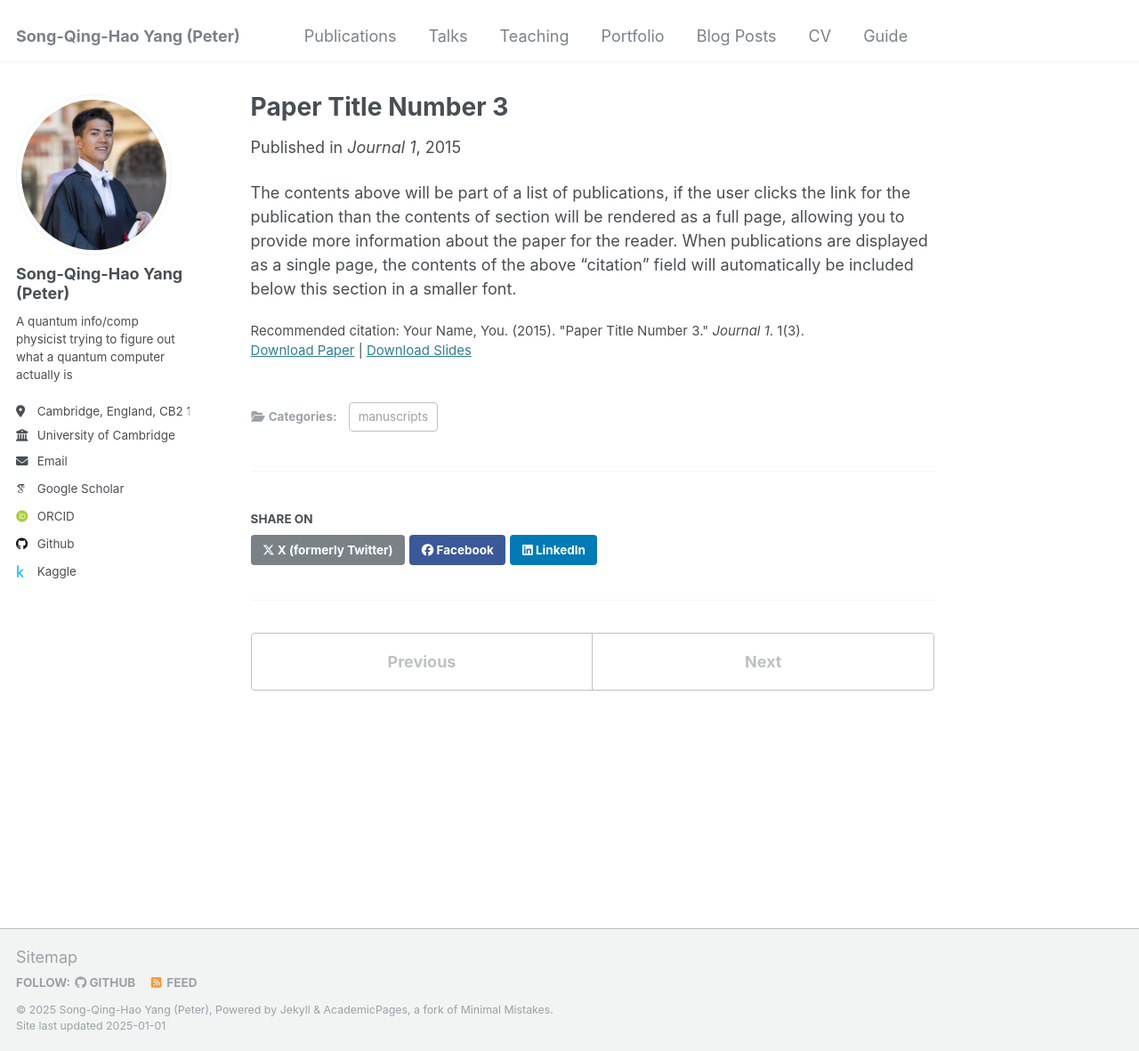
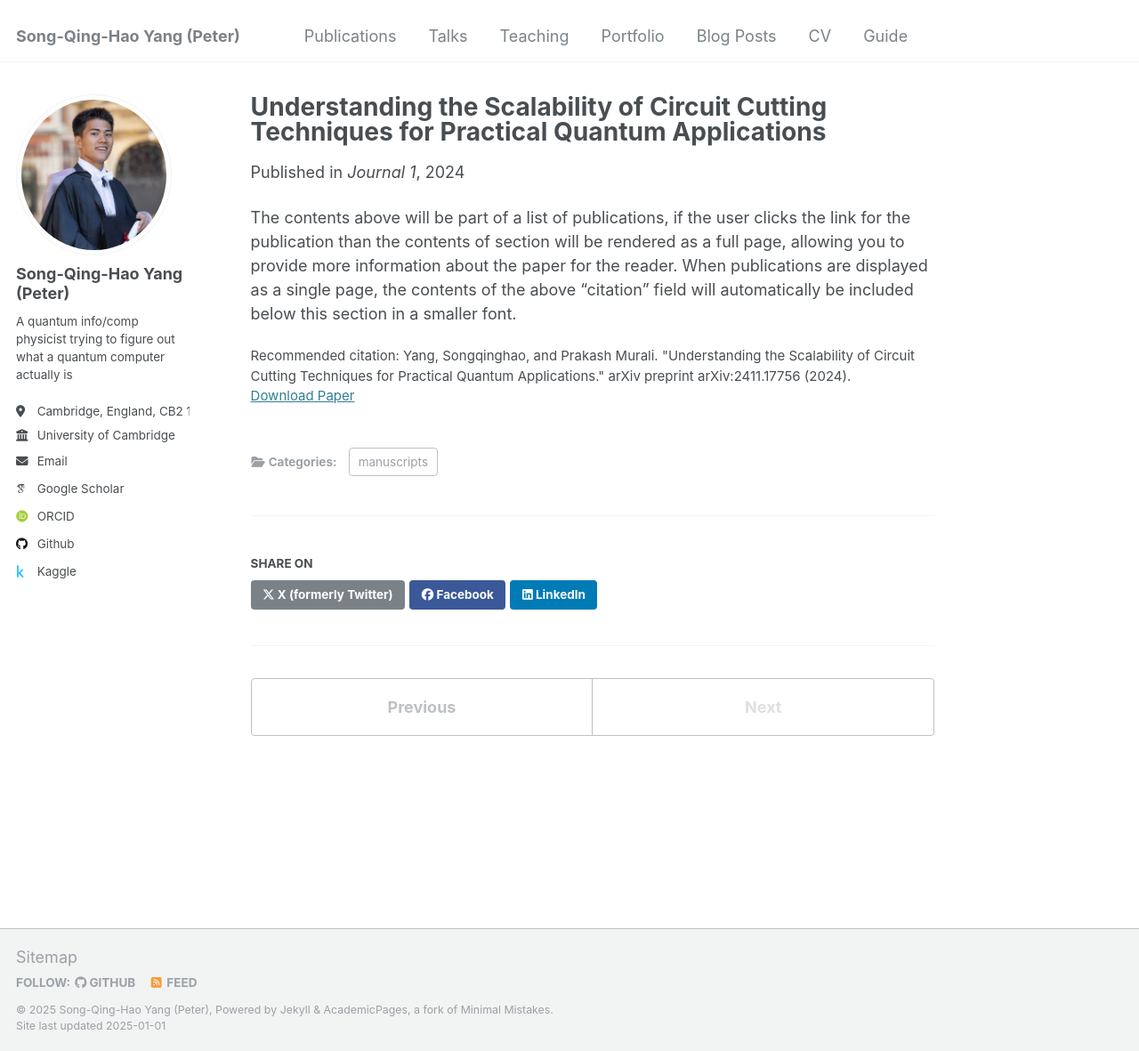
Before and after one commit to SongQingHao-Yang/SongQingHao-Yang.github.io, a Jekyll site: the page built from _publications/2015-10-01-paper-title-number-3.md, in a window 1280 px wide and 1181 px high. Shown: the whole window at 89% size. Built offline with Jekyll 4.4.1, drawn with Linux system fonts in a browser that asks for light colours; some web fonts are replaced.

Commit message:
Update 2015-10-01-paper-title-number-3.md

```diff
--- a/_publications/2015-10-01-paper-title-number-3.md
+++ b/_publications/2015-10-01-paper-title-number-3.md
@@ -1,14 +1,13 @@
 ---
-title: "Paper Title Number 3"
-collection: publications
+title: "Understanding the Scalability of Circuit Cutting Techniques for Practical Quantum Applications"
+collection: Arxiv
 category: manuscripts
-permalink: /publication/2015-10-01-paper-title-number-3
-excerpt: 'This paper is about the number 3. The number 4 is left for future work.'
-date: 2015-10-01
+permalink: /publication/2024-11-23
+excerpt: 'This paper is about the resource estimation for circuit cutting in the fault-tolerant setting.'
+date: 2024-11-23
 venue: 'Journal 1'
-slidesurl: 'http://academicpages.github.io/files/slides3.pdf'
-paperurl: 'http://academicpages.github.io/files/paper3.pdf'
-citation: 'Your Name, You. (2015). &quot;Paper Title Number 3.&quot; <i>Journal 1</i>. 1(3).'
+paperurl: '[http://academicpages.github.io/files/paper3.pdf](https://arxiv.org/abs/2411.17756)'
+citation: 'Yang, Songqinghao, and Prakash Murali. "Understanding the Scalability of Circuit Cutting Techniques for Practical Quantum Applications." arXiv preprint arXiv:2411.17756 (2024).'
 ---
 
 The contents above will be part of a list of publications, if the user clicks the link for the publication than the contents of section will be rendered as a full page, allowing you to provide more information about the paper for the reader. When publications are displayed as a single page, the contents of the above "citation" field will automatically be included below this section in a smaller font.
```
